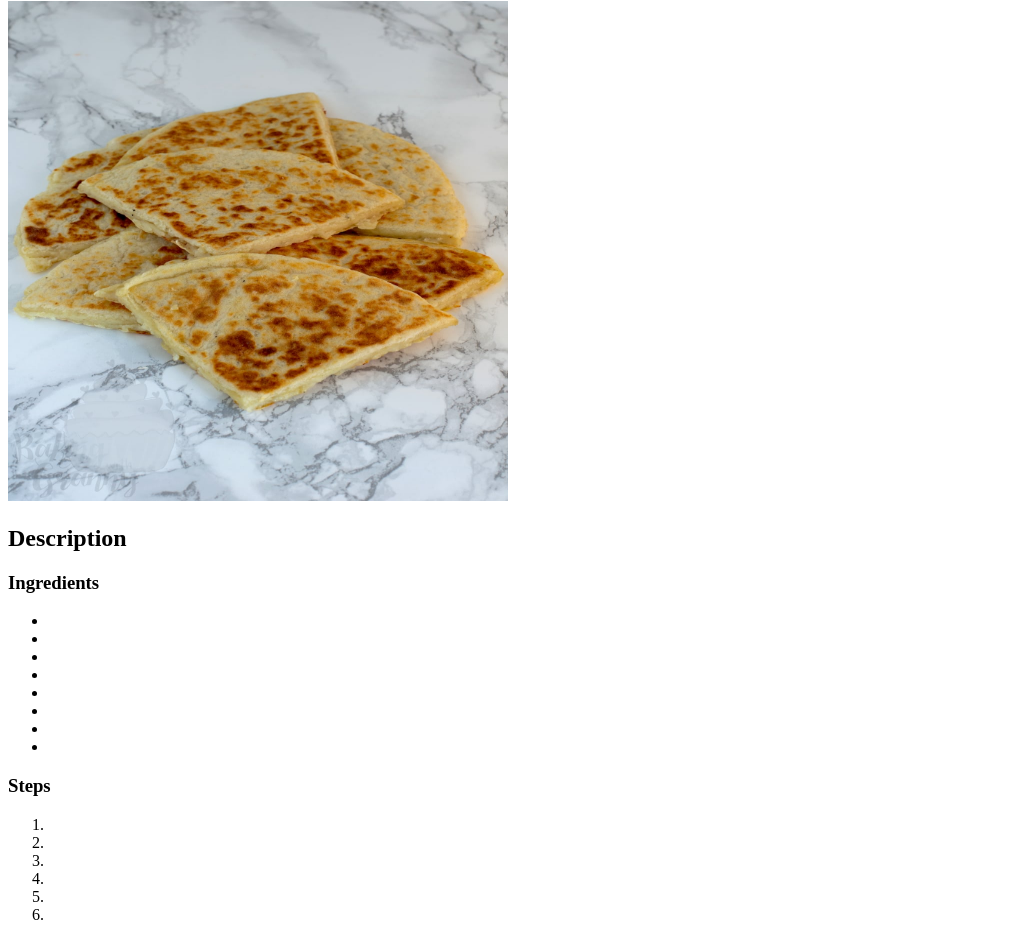
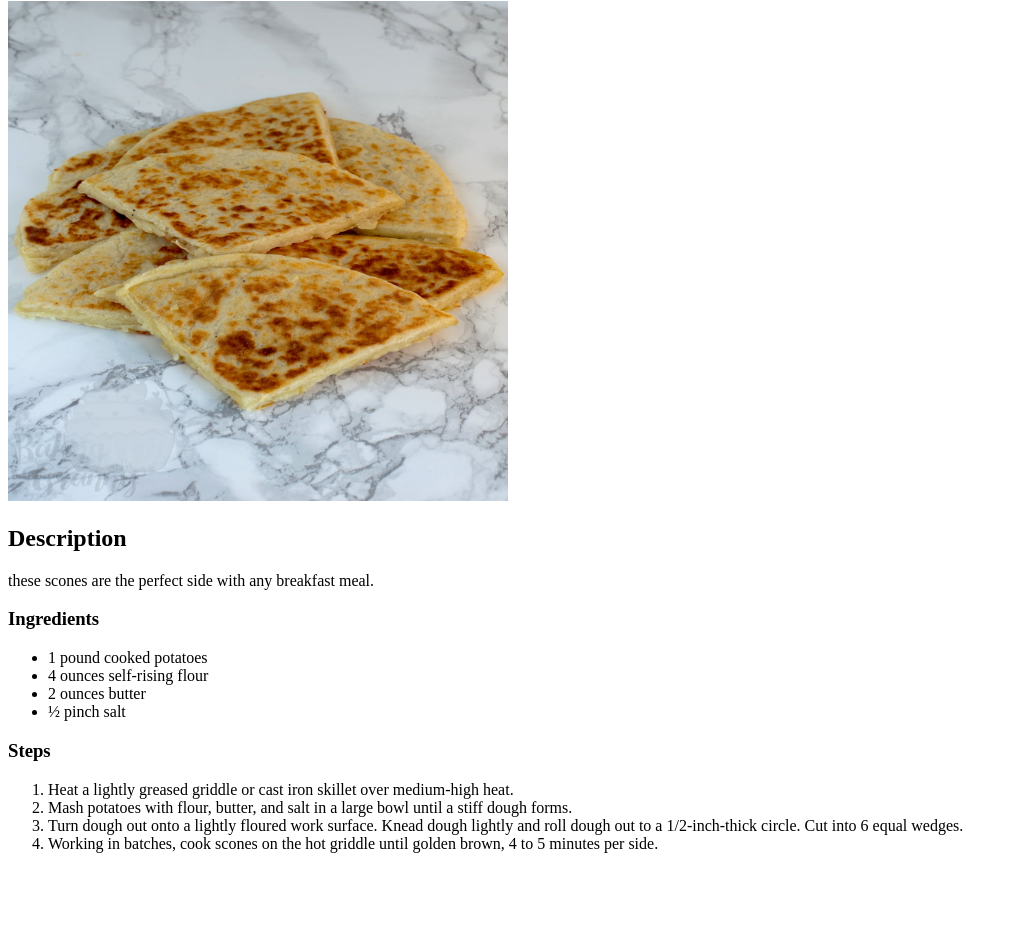
Before and after one commit to Krybouit/odin-recipes, a plain HTML site: page recipes/Potato Scones.html in a window 1280 px wide. Shown: the part 79-1019 px from the top of the page, without its empty margins (0-1018 px from the left). After the commit the page ends 948 px from the top, so only its background shows below. Drawn offline with Linux system fonts and the light colour scheme.

Commit message:
Adds page content for potato scones

```diff
--- a/recipes/Potato Scones.html
+++ b/recipes/Potato Scones.html
@@ -11,28 +11,22 @@
 
     <H2>Description</H2>
 
-    <p></p>
+    <p>these scones are the perfect side with any breakfast meal.</p>
 
     <h3>Ingredients</h3>
 
     <ul>
-        <li></li>
-        <li></li>
-        <li></li>
-        <li></li>
-        <li></li>
-        <li></li>
-        <li></li>
-        <li></li>
+        <li>1 pound cooked potatoes</li>
+        <li>4 ounces self-rising flour</li>
+        <li>2 ounces butter</li>
+        <li>½ pinch salt</li>
     </ul>
     <h3>Steps</h3>
      <ol>
-        <li></li>
-        <li></li>
-        <li></li>
-        <li></li>
-        <li></li>
-        <li></li>
+        <li>Heat a lightly greased griddle or cast iron skillet over medium-high heat.</li>
+        <li>Mash potatoes with flour, butter, and salt in a large bowl until a stiff dough forms.</li>
+        <li>Turn dough out onto a lightly floured work surface. Knead dough lightly and roll dough out to a 1/2-inch-thick circle. Cut into 6 equal wedges.</li>
+        <li>Working in batches, cook scones on the hot griddle until golden brown, 4 to 5 minutes per side.</li>
      </ol>
 
 </body>
```
